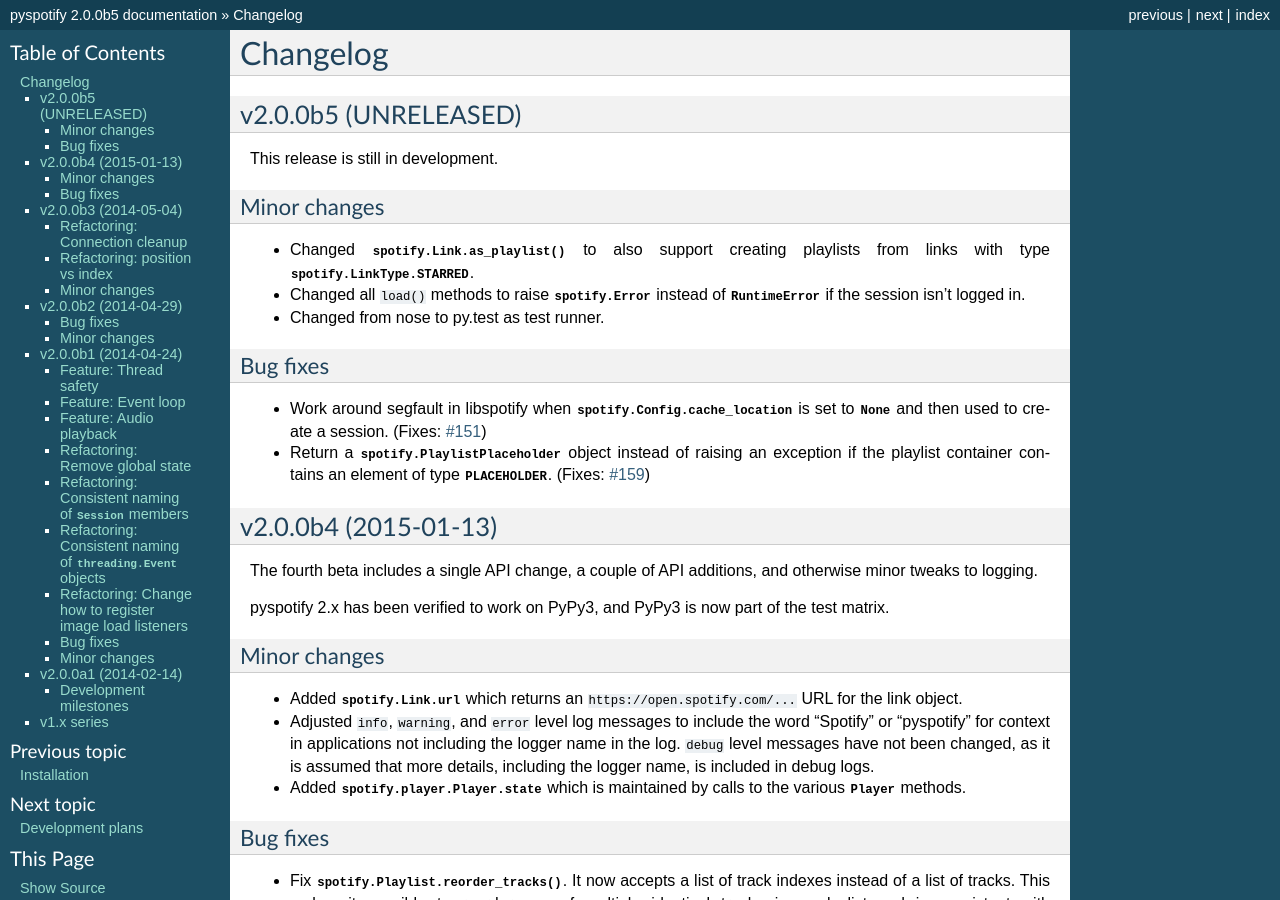
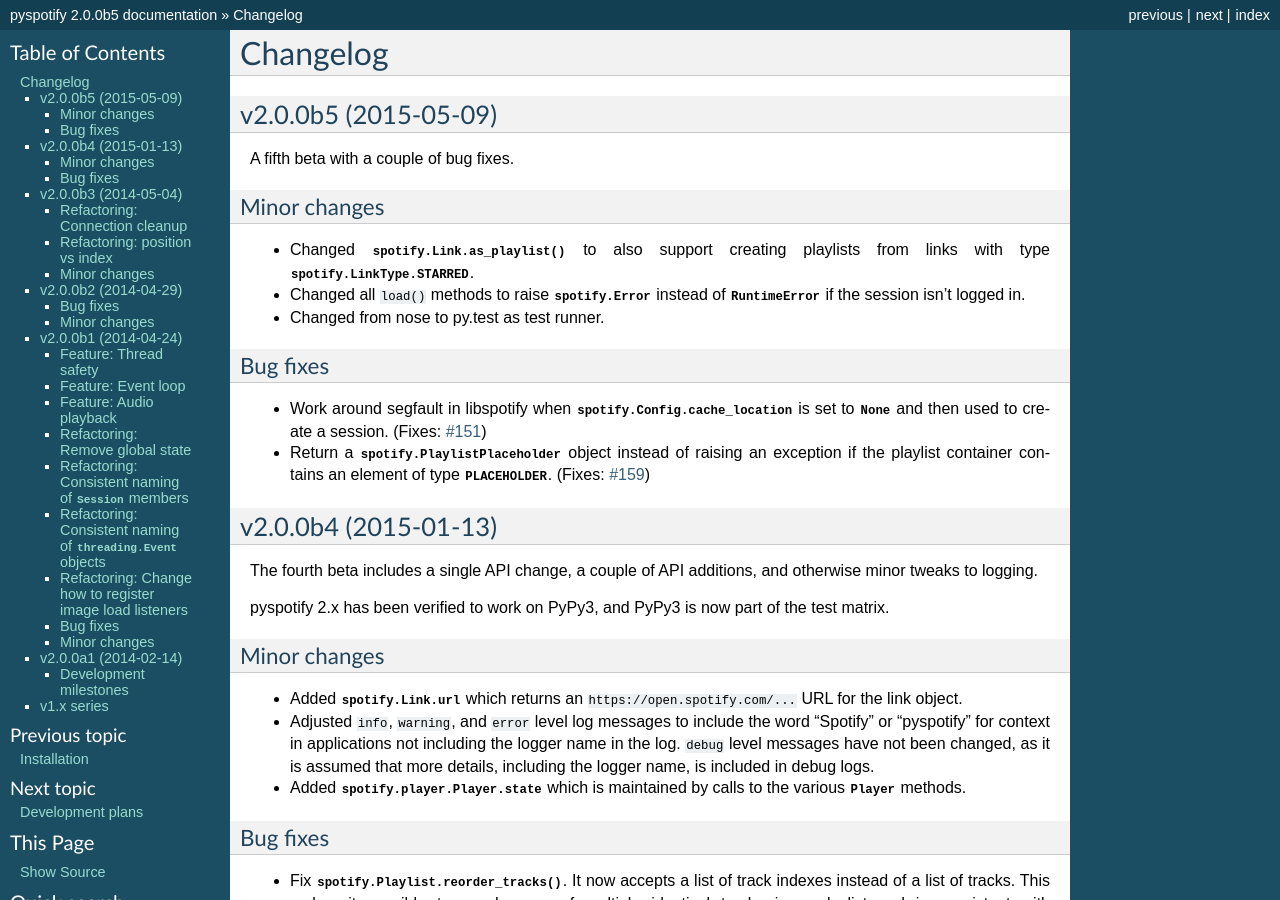
Before and after one commit to jodal/pyspotify, a Sphinx documentation site: the page built from docs/changelog.rst, in a window 1280 px wide and 900 px high. Built offline with Sphinx 7.4.7, drawn with Linux system fonts in a browser that asks for light colours; pages that are not in the unit, such as notebooks, are missing from menus.

Commit message:
Update changelog for v2.0.0b5

```diff
--- a/docs/changelog.rst
+++ b/docs/changelog.rst
@@ -2,10 +2,10 @@
 Changelog
 *********
 
-v2.0.0b5 (UNRELEASED)
+v2.0.0b5 (2015-05-09)
 =====================
 
-This release is still in development.
+A fifth beta with a couple of bug fixes.
 
 Minor changes
 -------------
```
